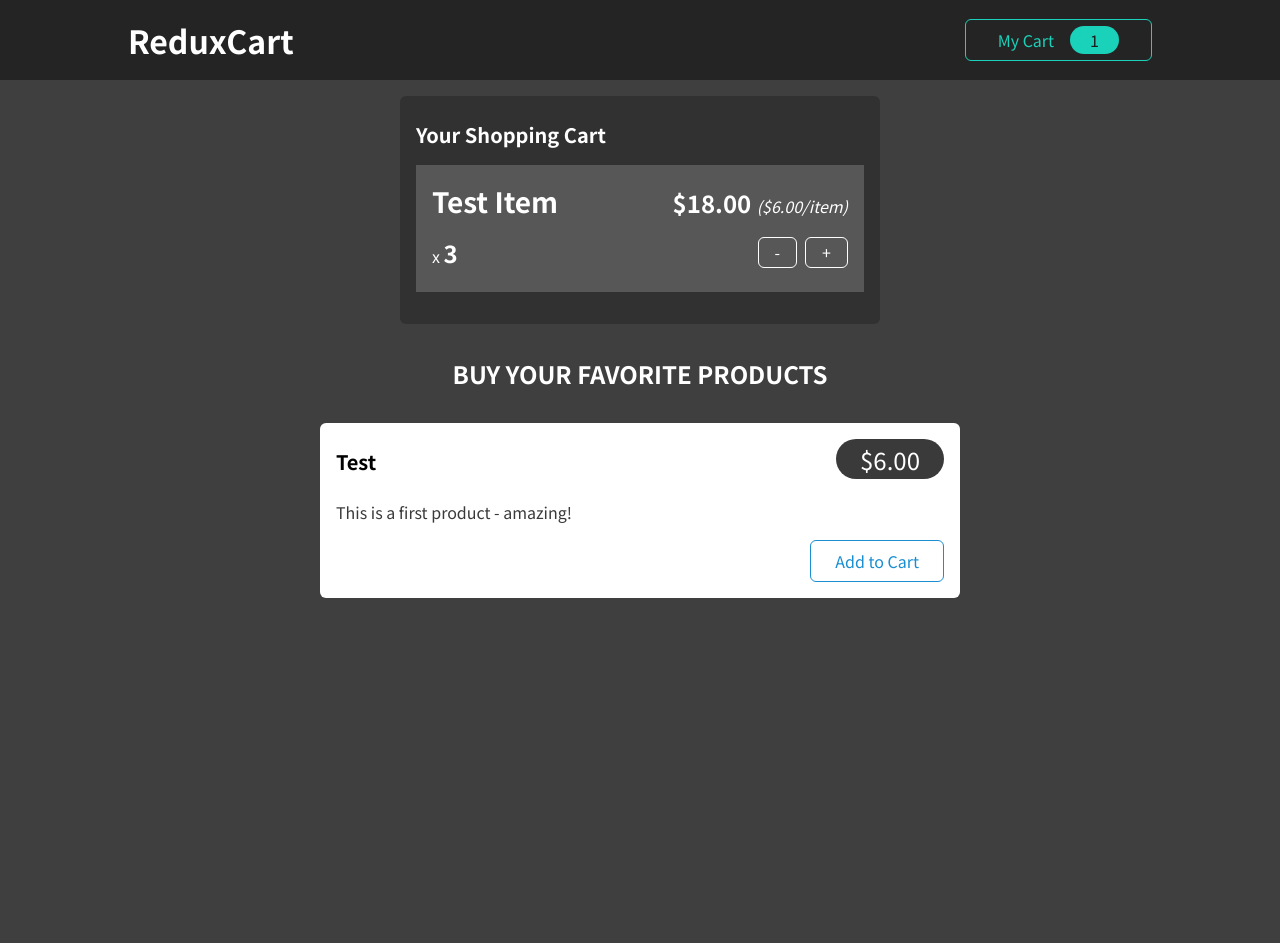
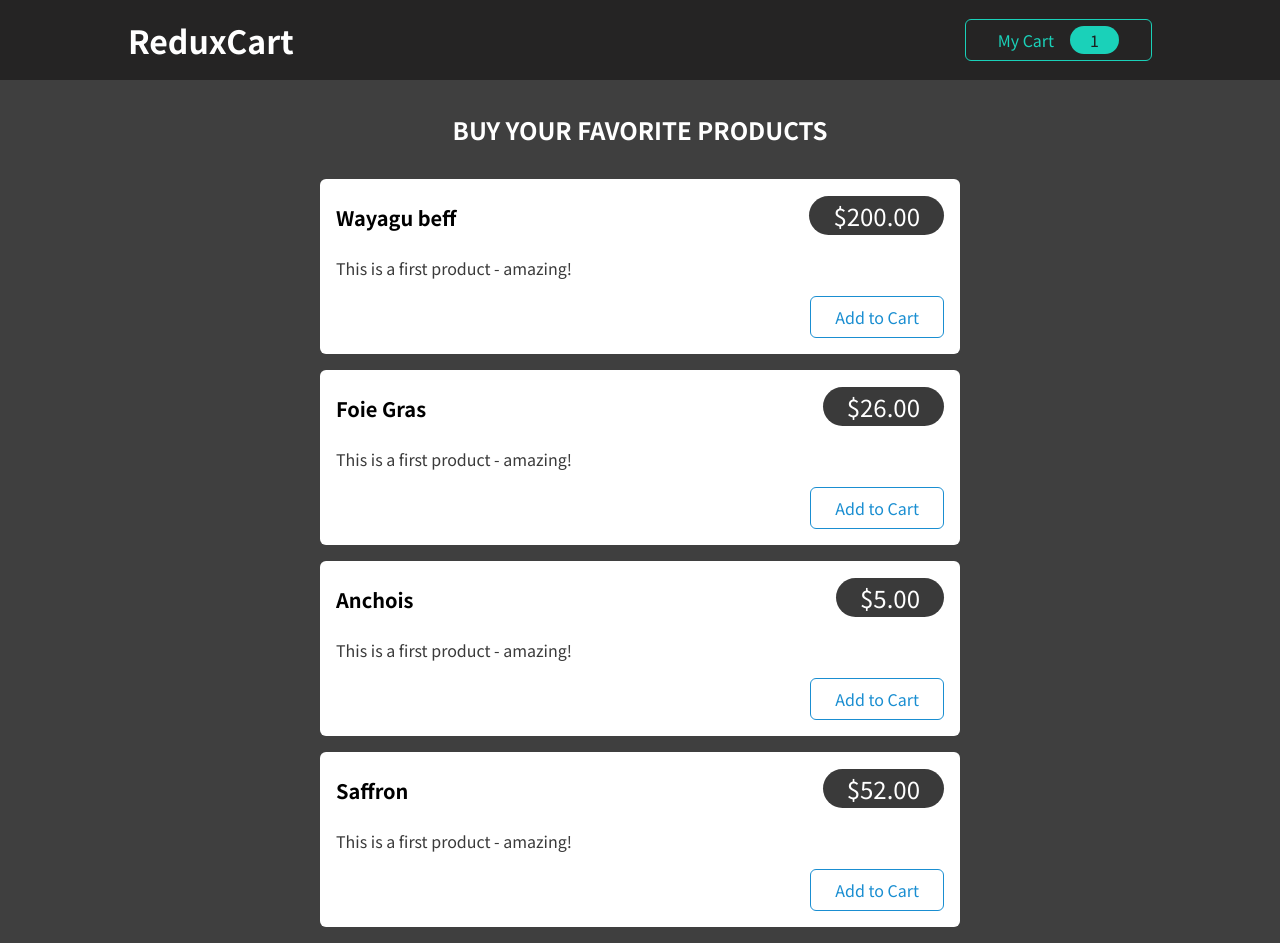
Before and after one commit to W1erzba/AdvancedRedux, a React (Create React App) app: page / in a window 1280 px wide. Before the commit the page ends 800 px from the top, so only its background shows below. Built offline with nearby package versions, Linux system fonts and the light colour scheme.

Commit message:
added a logic to the My Cart button

```diff
--- a/package.json
+++ b/package.json
@@ -3,11 +3,13 @@
 	"version": "0.1.0",
 	"private": true,
 	"dependencies": {
+		"@reduxjs/toolkit": "^1.9.3",
 		"@testing-library/jest-dom": "^5.11.6",
 		"@testing-library/react": "^11.2.2",
 		"@testing-library/user-event": "^12.5.0",
 		"react": "^18.0.0",
 		"react-dom": "^18.0.0",
+		"react-redux": "^8.0.5",
 		"react-scripts": "^5.0.1",
 		"web-vitals": "^0.2.4"
 	},
--- a/src/App.js
+++ b/src/App.js
@@ -1,14 +1,18 @@
+import { useSelector } from 'react-redux';
+
 import Cart from './components/Cart/Cart';
 import Layout from './components/Layout/Layout';
 import Products from './components/Shop/Products';
 
 function App() {
-  return (
-    <Layout>
-      <Cart />
-      <Products />
-    </Layout>
-  );
+	const showCart = useSelector((state) => state.ui.cartIsVisible);
+
+	return (
+		<Layout>
+			{showCart && <Cart />}
+			<Products />
+		</Layout>
+	);
 }
 
 export default App;
--- a/src/components/Cart/Cart.js
+++ b/src/components/Cart/Cart.js
@@ -7,9 +7,7 @@ const Cart = (props) => {
 		<Card className={classes.cart}>
 			<h2>Your Shopping Cart</h2>
 			<ul>
-        <CartItem
-          item={{ title: 'Test Item', quantity: 3, total: 18, price: 6 }}
-        />
+				<CartItem item={{ title: 'Test Item', quantity: 3, total: 18, price: 6 }} />
 			</ul>
 		</Card>
 	);
--- a/src/components/Cart/CartButton.js
+++ b/src/components/Cart/CartButton.js
@@ -1,12 +1,21 @@
+import { useDispatch } from 'react-redux';
+
+import { uiActions } from '../../store/ui-slice';
 import classes from './CartButton.module.css';
 
 const CartButton = (props) => {
-  return (
-    <button className={classes.button}>
-      <span>My Cart</span>
-      <span className={classes.badge}>1</span>
-    </button>
-  );
+	const dispatch = useDispatch();
+
+	const toggleCartHandler = () => {
+		dispatch(uiActions.toggle());
+	};
+
+	return (
+		<button className={classes.button} onClick={toggleCartHandler}>
+			<span>My Cart</span>
+			<span className={classes.badge}>{1}</span>
+		</button>
+	);
 };
 
 export default CartButton;
--- a/src/components/Shop/Products.js
+++ b/src/components/Shop/Products.js
@@ -1,16 +1,26 @@
 import ProductItem from './ProductItem';
 import classes from './Products.module.css';
+
+const DUMMY_PRODUCTS = [
+	{ title: 'Wayagu beff', quantity: 1, total: 200, price: 200 },
+	{ title: 'Foie Gras', quantity: 2, total: 52, price: 26 },
+	{ title: 'Anchois', quantity: 3, total: 15, price: 5 },
+	{ title: 'Saffron', quantity: 3, total: 156, price: 52 },
+];
 
 const Products = (props) => {
 	return (
 		<section className={classes.products}>
 			<h2>Buy your favorite products</h2>
 			<ul>
+				{DUMMY_PRODUCTS.map((product) => (
 					<ProductItem
-          title='Test'
-          price={6}
+						key={product.title}
+						title={product.title}
+						price={product.price}
 						description='This is a first product - amazing!'
 					/>
+				))}
 			</ul>
 		</section>
 	);
--- a/src/index.js
+++ b/src/index.js
@@ -1,7 +1,13 @@
 import ReactDOM from 'react-dom/client';
+import { Provider } from 'react-redux';
 
 import './index.css';
 import App from './App';
+import store from './store/index';
 
 const root = ReactDOM.createRoot(document.getElementById('root'));
-root.render(<App />);
+root.render(
+	<Provider store={store}>
+		<App />
+	</Provider>
+);
--- /dev/null
+++ b/src/store/index.js
@@ -0,0 +1,9 @@
+import { configureStore } from '@reduxjs/toolkit';
+
+import uiSlice from './ui-slice';
+
+const store = configureStore({
+	reducer: { ui: uiSlice.reducer },
+});
+
+export default store;
--- /dev/null
+++ b/src/store/ui-slice.js
@@ -0,0 +1,15 @@
+import { createSlice } from '@reduxjs/toolkit';
+
+const uiSlice = createSlice({
+	name: 'ui',
+	initialState: { cartIsVisible: false },
+	reducers: {
+		toggle(state) {
+			state.cartIsVisible = !state.cartIsVisible;
+		},
+	},
+});
+
+export const uiActions = uiSlice.actions;
+
+export default uiSlice;
```
Also changed, not shown: 2 other files (tests, documents, lock files or other folders). Lines whose indentation alone changed are shown as unchanged.
